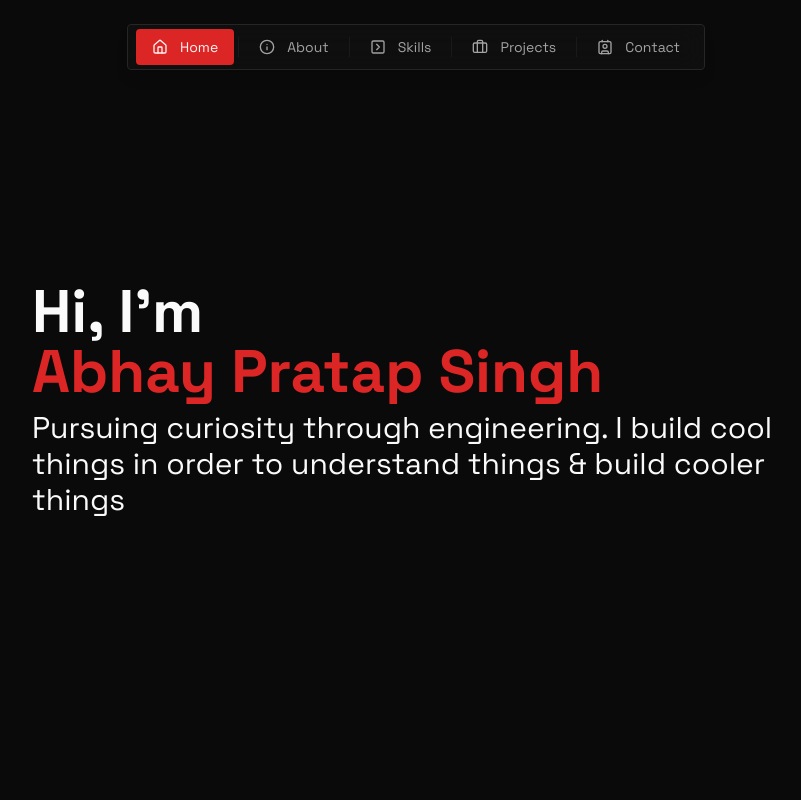
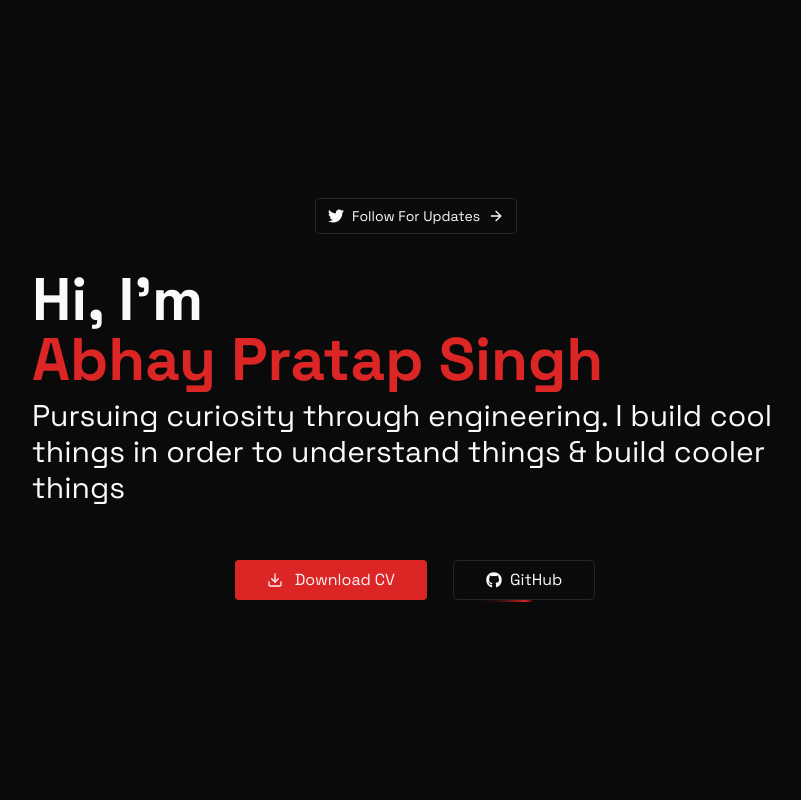
Before and after one commit to SinghAstra/SinghAstra, a Next.js app: page / in a window 1280 px wide. Shown: the top 800 px of the page, without its empty margins (224-1025 px from the left). Built offline with nearby package versions, Linux system fonts and the light colour scheme.

Commit message:
Hero Section

```diff
--- a/app/globals.css
+++ b/app/globals.css
@@ -91,3 +91,20 @@ body {
 .shine {
   animation: shine 6s linear infinite;
 }
+
+@keyframes moving-glow {
+  from {
+    transform: translate(-50%, -50%) rotate(0deg);
+    top: 50%;
+    left: 50%;
+  }
+  to {
+    transform: translate(-50%, -50%) rotate(360deg);
+    top: 50%;
+    left: 50%;
+  }
+}
+
+.moving-glow {
+  animation: moving-glow 4s linear infinite;
+}
--- a/app/page.tsx
+++ b/app/page.tsx
@@ -1,11 +1,37 @@
+"use client";
+
+import MovingBackground from "@/components/componentX/moving-background";
+import MovingBorder from "@/components/componentX/moving-border";
 import Navbar from "@/components/componentX/navbar";
+import { Button } from "@/components/ui/button";
+import { siteConfig } from "@/config/site";
+import { scaleInVariant } from "@/lib/variants";
+import { motion } from "framer-motion";
+import { ArrowRightIcon, Download } from "lucide-react";
 import React from "react";
+import { FaGithub, FaTwitter } from "react-icons/fa";
 
 const HomePage = () => {
   return (
     <div>
       <Navbar />
-      <div className="min-h-screen flex flex-col gap-2 items-center justify-center  px-2 sm:px-4">
+      <div className="min-h-screen flex flex-col gap-8 items-center justify-center  px-2 sm:px-4">
+        <motion.div variants={scaleInVariant}>
+          <a href={siteConfig.links.twitter} target="_blank">
+            <div className="p-1 relative rounded">
+              <Button
+                variant="outline"
+                className="rounded group relative font-normal bg-transparent hover:bg-muted/40 px-3 py-1"
+              >
+                <MovingBackground shineColor="hsl(var(--primary)/20)" />
+                <span className=" text-sm text-foreground flex items-center justify-center gap-2">
+                  <FaTwitter className="size-3" /> Follow For Updates
+                  <ArrowRightIcon className="size-3 transform-all duration-300 group-hover:translate-x-1" />
+                </span>
+              </Button>
+            </div>
+          </a>
+        </motion.div>
         <div className="max-w-3xl w-full flex flex-col gap-2">
           <h1 className="text-6xl font-bold">
             Hi, I&apos;m
@@ -16,6 +42,37 @@ const HomePage = () => {
             to understand things & build cooler things
           </p>
         </div>
+        <div className="flex flex-col sm:flex-row gap-4 sm:mt-4 items-center">
+          <a href={siteConfig.links.cv} target="_blank">
+            <motion.div variants={scaleInVariant} className="p-1">
+              <Button
+                size="lg"
+                className="group rounded relative flex items-center gap-1 text-md font-normal backdrop-blur-md  "
+              >
+                <Download className="mr-2 h-4 w-4 " />
+                Download CV
+              </Button>
+            </motion.div>
+          </a>
+          <motion.div
+            variants={scaleInVariant}
+            className="p-1 relative rounded"
+          >
+            <a href={siteConfig.links.github} target="_blank">
+              <div className="p-[2px] relative z-[2] overflow-hidden rounded">
+                <MovingBorder />
+                <Button
+                  variant={"outline"}
+                  size="lg"
+                  className="flex items-center text-md justify-center gap-2 rounded font-normal z-3 relative backdrop-blur-lg"
+                >
+                  <FaGithub className=" h-4 w-4" />
+                  GitHub
+                </Button>
+              </div>
+            </a>
+          </motion.div>
+        </div>
       </div>
       <div className="min-h-screen flex items-center justify-center">
         HomePage - 2
--- /dev/null
+++ b/components/componentX/masked-grid-background.tsx
@@ -0,0 +1,25 @@
+import { cn } from "@/lib/utils";
+import React from "react";
+
+interface MaskedGridBackgroundProps {
+  className?: string;
+}
+
+const MaskedGridBackground = ({ className }: MaskedGridBackgroundProps) => {
+  return (
+    <div className={cn("absolute inset-0 z-[-1] bg-background", className)}>
+      <div
+        className="w-full h-full"
+        style={{
+          backgroundImage:
+            "linear-gradient(90deg,#161616 1px,transparent 1px),linear-gradient(180deg,#161616 1px,transparent 1px)",
+          backgroundSize: "48px 48px",
+          maskImage:
+            "radial-gradient(ellipse 60% 50% at 50% 0%,rgb(255,255,255) 70%,transparent 100%)",
+        }}
+      />
+    </div>
+  );
+};
+
+export default MaskedGridBackground;
--- /dev/null
+++ b/components/componentX/moving-background.tsx
@@ -0,0 +1,23 @@
+import { cn } from "@/lib/utils";
+
+interface MovingBackgroundProps {
+  backgroundColor?: string;
+  shineColor?: string;
+}
+
+function MovingBackground({
+  backgroundColor = "hsl(var(--background))",
+  shineColor = "hsl(var(--muted))",
+}: MovingBackgroundProps) {
+  return (
+    <div
+      className={cn("absolute inset-0 z-[-1] rounded-[inherit] shine")}
+      style={{
+        background: `linear-gradient(110deg,${backgroundColor} 45%,${shineColor} 55%,${backgroundColor})`,
+        backgroundSize: "400% 100%",
+      }}
+    />
+  );
+}
+
+export default MovingBackground;
--- /dev/null
+++ b/components/componentX/moving-border.tsx
@@ -0,0 +1,16 @@
+"use client";
+import type React from "react";
+
+const MovingBorder = () => {
+  return (
+    <div
+      className="w-[2000%] h-[2000%] absolute moving-glow z-[-1]"
+      style={{
+        background:
+          "conic-gradient(from 0deg at 50% 50%,transparent 0deg,hsl(var(--primary)) 20deg,transparent 90deg)",
+      }}
+    />
+  );
+};
+
+export default MovingBorder;
--- a/components/componentX/navbar.tsx
+++ b/components/componentX/navbar.tsx
@@ -64,7 +64,7 @@ function Navbar() {
     if (!isMounted) return;
     // Handler for scroll event
     const handleScroll = () => {
-      setScrolled(window.scrollY > 40);
+      setScrolled(window.scrollY > 100);
     };
 
     window.addEventListener("scroll", handleScroll);
@@ -73,8 +73,8 @@ function Navbar() {
 
   return (
     <nav
-      className={`fixed left-1/2 transform -translate-x-1/2 z-50  ${
-        scrolled ? "shadow-2xl sm:top-2" : "sm:top-6"
+      className={`left-1/2 transform -translate-x-1/2 z-50 shadow-2xl top-2  ${
+        scrolled ? "fixed" : "hidden"
       }`}
     >
       <NavbarContent />
--- a/components/provider/provider.tsx
+++ b/components/provider/provider.tsx
@@ -1,8 +1,11 @@
 "use client";
 
 import { siteConfig } from "@/config/site";
+import { blurInVariant, containerVariant } from "@/lib/variants";
+import { motion } from "framer-motion";
 import Image from "next/image";
 import React, { ReactNode, Suspense } from "react";
+import MaskedGridBackground from "../componentX/masked-grid-background";
 import { ToastProvider } from "./toast";
 
 interface ProvidersProps {
@@ -11,25 +14,29 @@ interface ProvidersProps {
 
 const LoadingFallback = () => {
   return (
-    <div className="min-h-screen flex items-center justify-center animate-fade-in">
-      <div className="flex flex-col items-center gap-4 lg:max-w-3xl">
-        <div className="flex gap-4 items-center">
+    <motion.div
+      variants={containerVariant}
+      className="min-h-screen flex flex-col gap-4 items-center text-center justify-center relative overflow-hidden px-4"
+    >
+      <div className="flex gap-4">
         <Image
           src={"/favicon.ico"}
           width={48}
           height={48}
           alt={siteConfig.name}
         />
-          <p className="text-5xl tracking-wide relative">
+        <motion.p className="text-5xl tracking-wide" variants={blurInVariant}>
           {siteConfig.name}
-            <span className="absolute -bottom-2 left-0 w-full h-0.5 bg-primary animate-width-grow"></span>
-          </p>
+        </motion.p>
       </div>
-        <p className="text-xl tracking-wide flex items-center text-center ">
+      <motion.p
+        className="text-xl tracking-wide text-muted-foreground"
+        variants={blurInVariant}
+      >
         {siteConfig.description}
-        </p>
-      </div>
-    </div>
+      </motion.p>
+      <MaskedGridBackground />
+    </motion.div>
   );
 };
 const Providers = ({ children }: ProvidersProps) => {
--- a/config/site.ts
+++ b/config/site.ts
@@ -7,6 +7,6 @@ export const siteConfig: SiteConfig = {
   links: {
     twitter: "https://x.com/XSinghAstra",
     github: "https://github.com/SinghAstra",
-    githubRepo: "https://github.com/SinghAstra/singhastra",
+    cv: "https://drive.google.com/file/d/1QJkg_4y0JxVTOgU21mNsLmT0Ix8dV8F9/view",
   },
 };
--- a/interfaces/site.ts
+++ b/interfaces/site.ts
@@ -5,6 +5,6 @@ export type SiteConfig = {
   links: {
     twitter: string;
     github: string;
-    githubRepo: string;
+    cv: string;
   };
 };
--- /dev/null
+++ b/lib/variants.ts
@@ -0,0 +1,44 @@
+export const blurInVariant = {
+  hidden: { opacity: 0, filter: "blur(20px)" },
+  visible: {
+    opacity: 1,
+    filter: "blur(0px)",
+    transition: { duration: 0.4 },
+  },
+};
+
+export const scaleInVariant = {
+  hidden: { opacity: 0, scale: 0.6 },
+  visible: {
+    opacity: 1,
+    scale: 1,
+    transition: { duration: 0.2 },
+  },
+};
+
+export const fadeInVariant = {
+  hidden: { opacity: 0 },
+  visible: {
+    opacity: 1,
+    transition: { duration: 0.2 },
+  },
+};
+
+export const slideUpVariant = {
+  hidden: { opacity: 0, y: 30 },
+  visible: {
+    opacity: 1,
+    y: 0,
+    transition: { duration: 0.3 },
+  },
+};
+
+export const containerVariant = {
+  hidden: {},
+  visible: {
+    transition: {
+      staggerChildren: 0.4,
+      delayChildren: 0.1,
+    },
+  },
+};
--- a/package.json
+++ b/package.json
@@ -12,12 +12,14 @@
     "@radix-ui/react-slot": "^1.2.3",
     "class-variance-authority": "^0.7.1",
     "clsx": "^2.1.1",
+    "framer-motion": "^12.23.6",
     "lucide-react": "^0.525.0",
     "next": "14.2.21",
     "next-themes": "^0.4.6",
     "nextjs-toploader": "^3.8.16",
     "react": "^18",
     "react-dom": "^18",
+    "react-icons": "^5.5.0",
     "sonner": "^2.0.6",
     "tailwind-merge": "^3.3.1",
     "tailwindcss-animate": "^1.0.7"
```
Also changed, not shown: 1 other file (tests, documents, lock files or other folders). Lines whose indentation alone changed are shown as unchanged.
